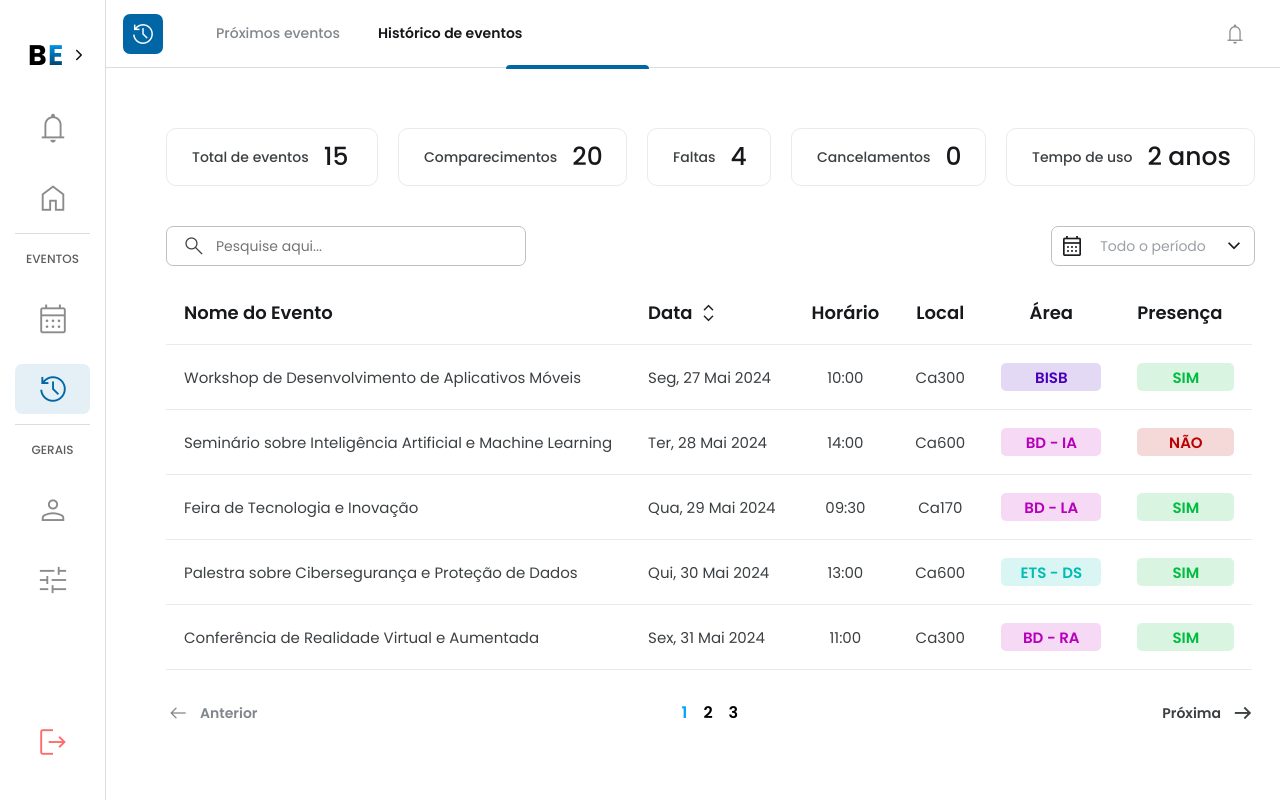
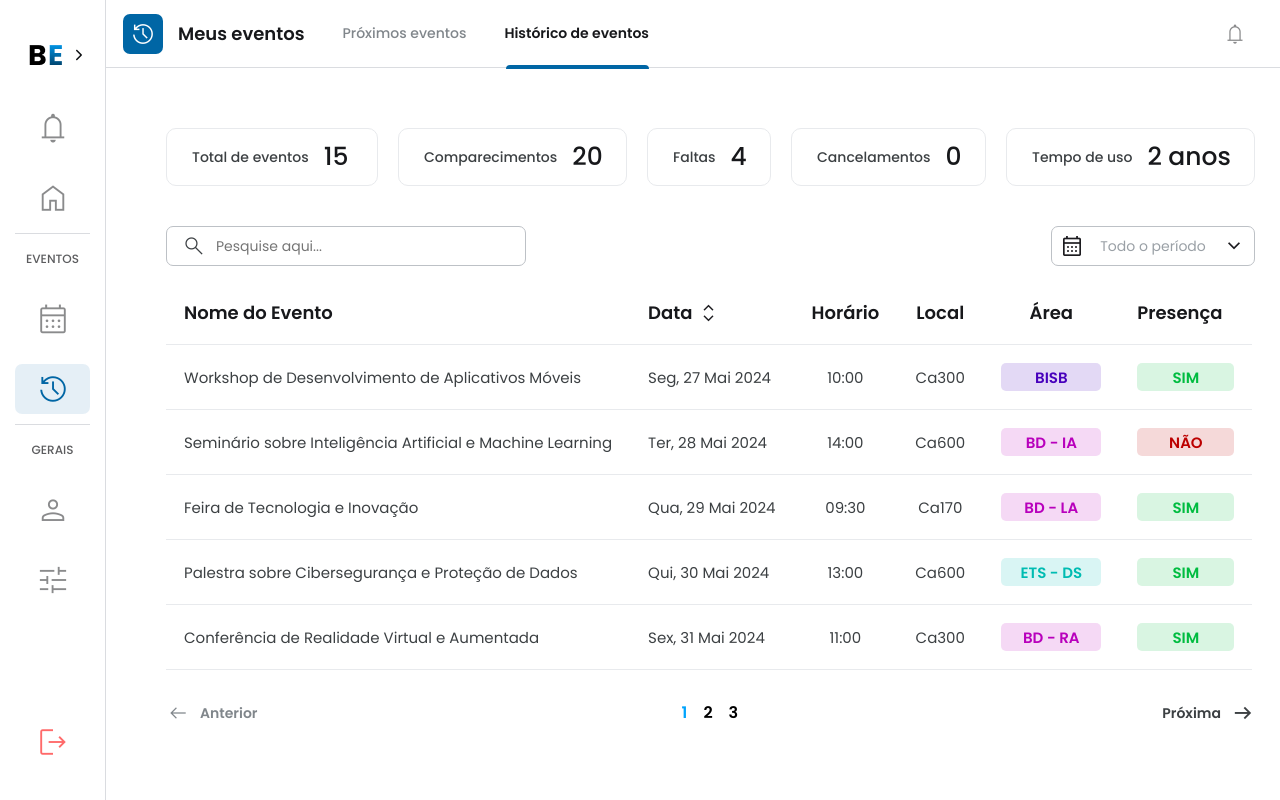
Before and after one commit to EsyProject/EsyFrontend, a React (Vite) app: page /historic in a window 1280 px wide. Built offline with nearby package versions, Linux system fonts and the light colour scheme.

Commit message:
feat: passing dynamic text to the navbar

```diff
--- a/src/pages/Historic/Historic.jsx
+++ b/src/pages/Historic/Historic.jsx
@@ -45,7 +45,12 @@ const Historic = () => {
 
   return (
     <div className={`historic-container ${sidebarOpen ? "sidebar-open" : ""}`}>
-      <Navbar currentPageIcon="history" activePage="historic" showNavigationTexts={true} />
+      <Navbar
+        currentPageIcon="history"
+        activePage="historic"
+        showNavigationTexts={true}
+        navigationText="Meus eventos"
+      />
 
       <Sidebar
         activePage="history"
```
